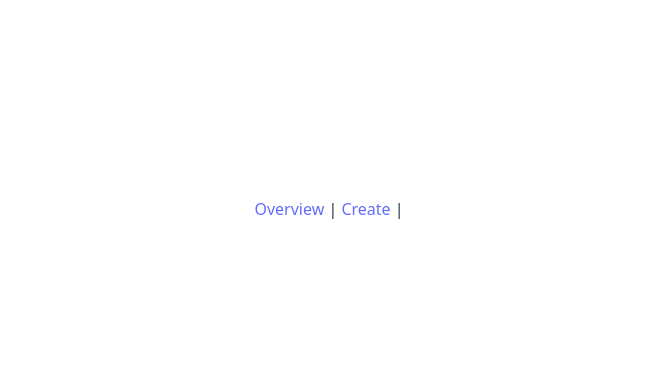
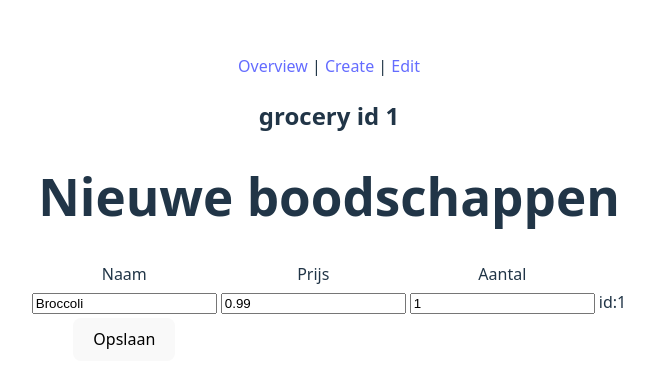
Before and after one commit to Boneseye0/Boodschappenlijst-vue, a Vue app: page /edit/1 in a window 1280 px wide. Before the commit this address had no page. Shown: the part 191-574 px from the top of the page, without its empty margins (311-965 px from the left). Built offline with nearby package versions, Linux system fonts and the light colour scheme.

Commit message:
routes - store - complete

```diff
--- a/src/App.vue
+++ b/src/App.vue
@@ -8,7 +8,7 @@ import { RouterView } from 'vue-router';
   <nav>
     <RouterLink to="/">Overview</RouterLink> |
     <RouterLink to="/create">Create</RouterLink> |
-    <!-- <RouterLink to="/edit">Edit</RouterLink> -->
+    <RouterLink to="/edit/:id">Edit</RouterLink>
   </nav>
 <div>
   <RouterView/>
--- a/src/components/GroceriesTable.vue
+++ b/src/components/GroceriesTable.vue
@@ -1,15 +1,20 @@
 <script setup>
 import { computed, } from 'vue';
+import { useRouter } from 'vue-router';
+import { deleteGrocery } from '../domains/groceries/components/store';
+
 
 const props = defineProps({
     groceries: {
         type:   Array,
     }
 })
+const router = useRouter()
+
+const remove = deleteGrocery
 
 const total = computed(() => {
-  let subTotal = props.groceries.map(groceries => groceries.price * groceries.count)
- return subTotal.reduce((total, num) => total + num , 0)
+ return props.groceries.reduce((total, item) => total + item.price * item.count , 0)
 })
 
 </script>
@@ -30,6 +35,8 @@ const total = computed(() => {
         <td class="money">€{{ item.price.toFixed(2) }}</td>
         <td><input type="number" v-model="item.count" /></td>
         <td class="money">€{{ (item.price * item.count).toFixed(2) }}</td>
+        <td><button @click="router.push(`/edit/${item.id}`)">update</button></td>
+        <td><button @click="remove(item.id)">verwijder</button></td>
       </tr>
     </tbody>
     <tfoot>
--- a/src/domains/groceries/components/GroceryForm.vue
+++ b/src/domains/groceries/components/GroceryForm.vue
@@ -12,7 +12,7 @@ const emit = defineEmits([
 ]);
 
 const submit = () => {
-    emit('submit', newGrocery)
+    emit('submit', newGrocery.value)
 };
 
 </script>
@@ -42,10 +42,11 @@ const submit = () => {
                     <td><input type="text" placeholder="Product naam" v-model="newGrocery.product"></td>
                     <td><input type="number" placeholder="0.00" v-model="newGrocery.price"></td>
                     <td><input type="number" placeholder="0" v-model="newGrocery.count"></td>
+                    <td>id:{{ newGrocery.id }}</td>
                 </tr>
                 <tr>
                     <td>
-                        <button @click="submit"></button>
+                        <button @click="submit">Opslaan</button>
                     </td>
                 </tr>
             </tbody>
--- a/src/domains/groceries/components/routes.js
+++ b/src/domains/groceries/components/routes.js
@@ -3,7 +3,7 @@ import Edit from '../pages/Edit.vue'
 import Overview from '../pages/Overview.vue'
 
 export const groceryRoutes = [
+   { path: '/', name: 'Overview', component: Overview },
    { path: '/create', name: 'Create', component: Create },
-   { path: '/edit', name: 'Edit', component: Edit },
-   { path: '/', name: 'Overview', component: Overview }
+   { path: '/edit/:id', name: 'Edit', component: Edit }
 ]
--- a/src/domains/groceries/components/store.js
+++ b/src/domains/groceries/components/store.js
@@ -2,27 +2,47 @@ import { ref, computed } from 'vue';
 
 const groceries = ref([
   {
+    id        :   0,
     product   :   'Rijst',
     price     :   1.00,
     count     :   1
 },
   {
+    id        :   1,
     product   :   'Broccoli',
     price     :   0.99,
     count     :   1
 },
   {
+    id        :   2,
     product   :   'Koekjes',
     price     :   1.20,
     count     :   1
 },
   {
+    id        :   3,
     product   :   'Noten',
     price     :   2.99,
     count     :   0
 }]);
 
+const id = ref(4)
+export const nextId = computed(() => id)
 export const getAllGroceries = computed(() => groceries.value);
-export const getGroceryByProduct = (product) => computed(() => groceries.value.find(grocery => grocery.product == product));
+export const getGroceryById = (id) => computed(() => groceries.value.find(grocery => grocery.id == id));
 
-export const addGrocery = (grocery) => groceries.value.push(grocery);
+export const addGrocery = ((grocery) => {
+  groceries.value.push(grocery);
+  id.value++});
+
+export const updateGrocery = (grocery) =>{
+  const groceriesIndex = groceries.value.findIndex(item => item.id == grocery.id)
+  if (groceriesIndex <0) return console.log("id not found")
+  groceries.value.splice(groceriesIndex, 1 , grocery)
+}
+
+export const deleteGrocery = (id) => {
+  const groceriesIndex = groceries.value.findIndex(item => item.id == id)
+  if (groceriesIndex <0) return console.log("id not found")
+  groceries.value.splice(groceriesIndex, 1)
+}
--- a/src/domains/groceries/pages/Create.vue
+++ b/src/domains/groceries/pages/Create.vue
@@ -1,16 +1,25 @@
 <script setup>
+import { ref } from 'vue';
 import GroceryForm from '../components/GroceryForm.vue';
+import { addGrocery, nextId } from '../components/store';
 
-const grocery = {
+
+const grocery = ref({
+    id:         nextId,
     product:    '',
     price:      0,
     count:      0
-};
+});
+
+const handleSubmit = (newGrocery) => {
+    addGrocery(newGrocery)
+}
 
 </script>
 
 <template>
+
 <div>
-    <GroceryForm :grocery />
-    </div>
+    <GroceryForm @submit="handleSubmit" :grocery="grocery" />
+</div>
 </template>
--- a/src/domains/groceries/pages/Edit.vue
+++ b/src/domains/groceries/pages/Edit.vue
@@ -1,3 +1,26 @@
+<script setup>
+import { ref } from 'vue';
+import { getGroceryById, updateGrocery } from '../components/store';
+import { useRoute } from 'vue-router';
+import GroceryForm from '../components/GroceryForm.vue';
+
+const $route = useRoute()
+
+const groceryId = $route.params.id
+const grocery = ref(getGroceryById(groceryId))
+
+const handleSubmit = (modifiedGrocery) => {
+    updateGrocery(modifiedGrocery)
+}
+
+
+
+
+// const editgrocery = (groceryId) = ref({getGroceryById})
+</script>
+
 <template>
 
+<h2>grocery id {{ $route.params.id }}</h2>
+<GroceryForm @submit="handleSubmit" :grocery />
 </template>
```
Lines whose indentation alone changed are shown as unchanged.
